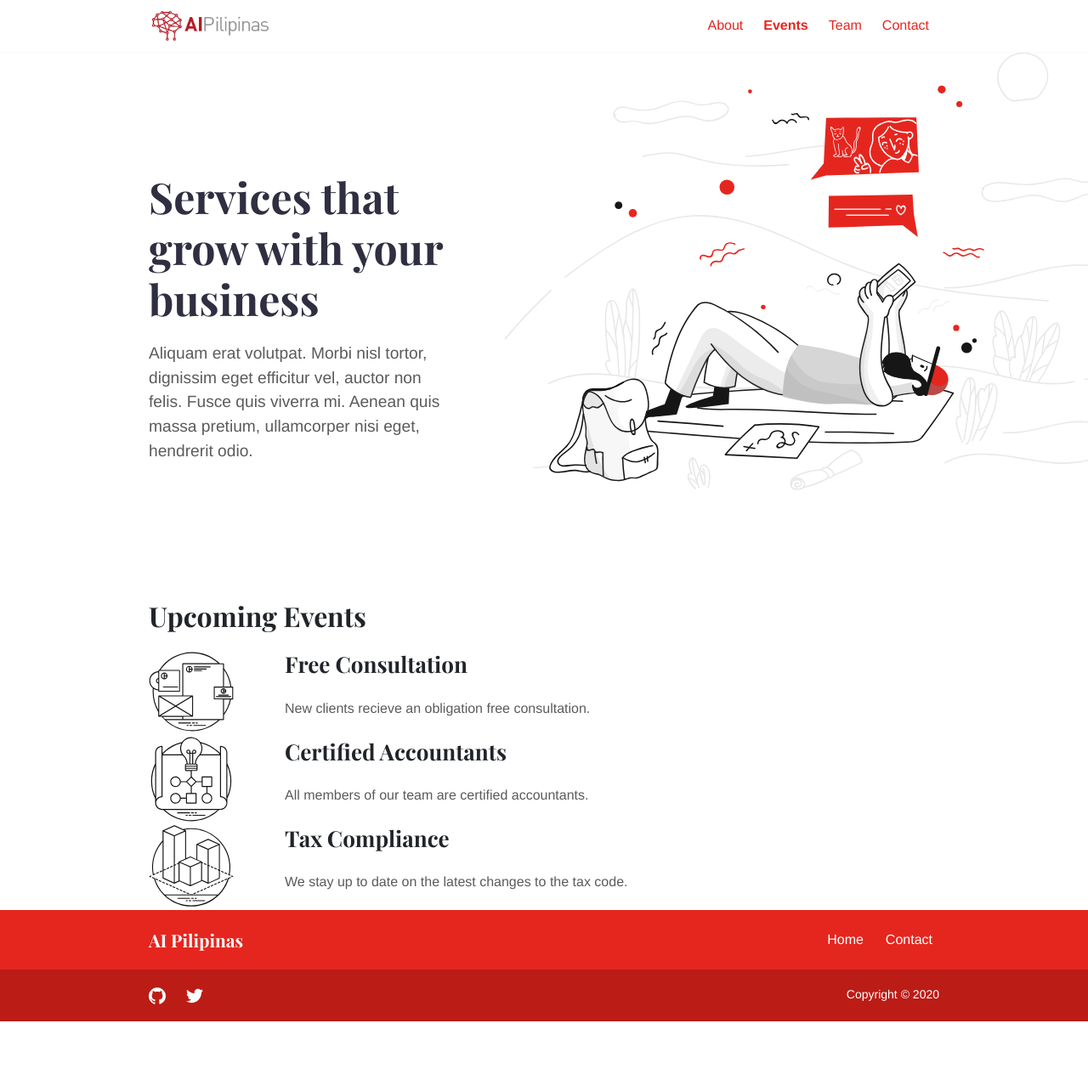
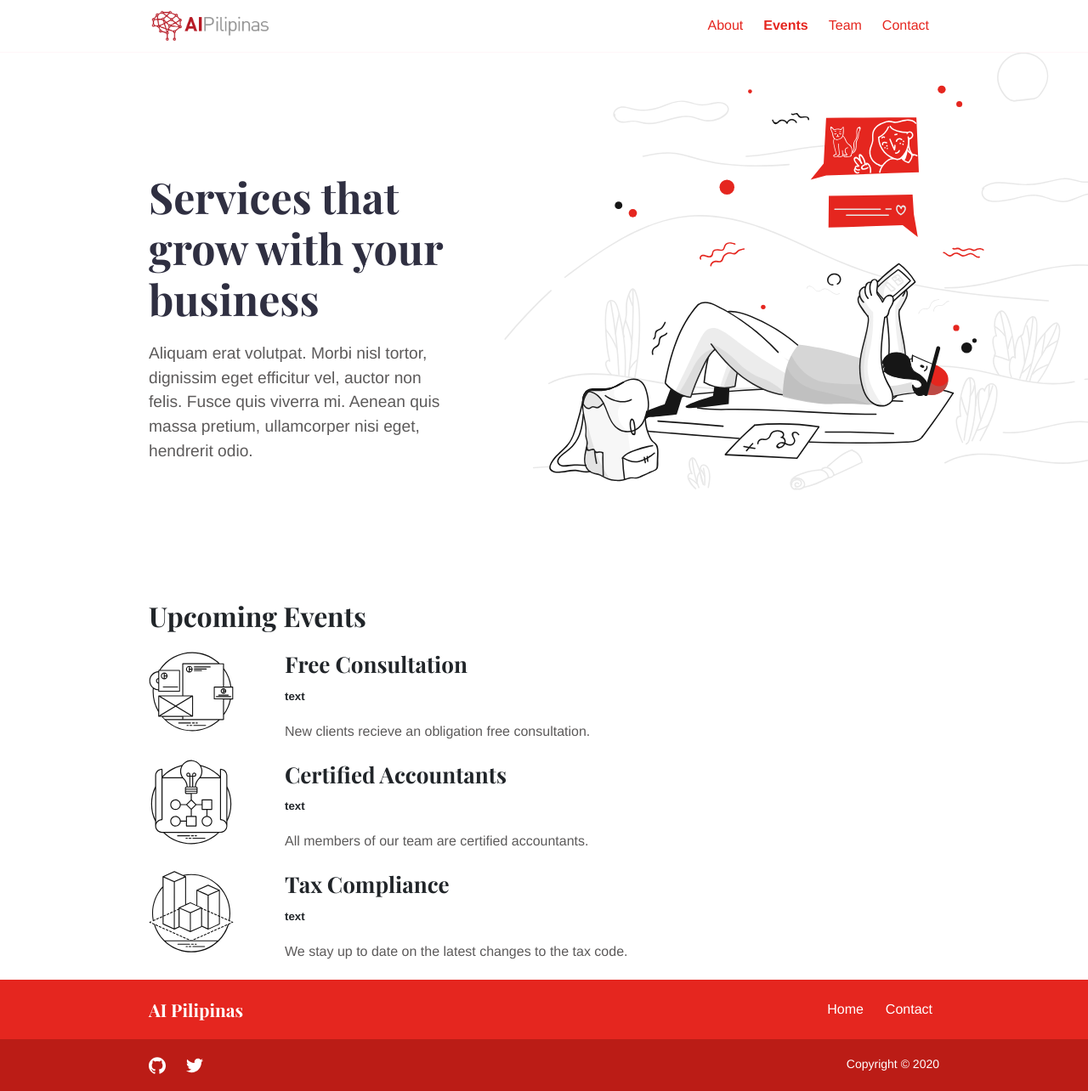
Before and after one commit to aipilipinas/aipilipinas.github.io, a Jekyll site: the page built from events.md, in a window 1280 px wide. Shown: the whole page at 85% size. Built offline with Jekyll 4.4.1, drawn with Linux system fonts in a browser that asks for light colours; before the commit the page ends 1202 px from its top, so only the background shows below that.

Commit message:
Edit services layout

```diff
--- a/_data/events.json
+++ b/_data/events.json
@@ -1,16 +1,19 @@
 [
   {
     "title": "Free Consultation",
+    "date": "text",
     "description": "New clients recieve an obligation free consultation.",
     "image": "images/features/noun_branding_1885335.svg"
   },
   {
     "title": "Certified Accountants",
+    "date": "text",
     "description": "All members of our team are certified accountants.",
     "image": "images/features/noun_The Process_1885341.svg"
   },
   {
     "title": "Tax Compliance",
+    "date": "text",
     "description": "We stay up to date on the latest changes to the tax code.",
     "image": "images/features/noun_3d modeling_1885342.svg"
   }
--- a/_layouts/services.html
+++ b/_layouts/services.html
@@ -22,25 +22,24 @@
   <div class="container">
     <H1>Upcoming Events</H1>
     {% for event in site.data.events %}
-    <div class="row">
+    <div class="card">
+      <div class="card-body row">
       <div class="col-2">
         {% if event.image %}
         <img src="{{ event.image | relative_url }}" />
       </div>
         {% endif %}
       <div class="col-10">
-        <div class="service-content">
-          <h2 class="service-title">
+          <h2 class="card-title">
           {{ event.title }}  </h2>
-          <p>{{ event.date }}</p>
-          <p>{{ event.description }}</p>
+          <h5 class="card-subtitle mb-2 text-muted">{{ event.date }}</h5>
+          <p class="card-text">{{ event.description }}</p>
 
           {% if event.url %}
           <a href="{{ event.url }}" class="btn btn-primary" target="_blank"> More details </a>
           {% endif %}
-          </div>
         </div>
-
+      </div>
       </div>
       {% endfor %}
     </div>
```
